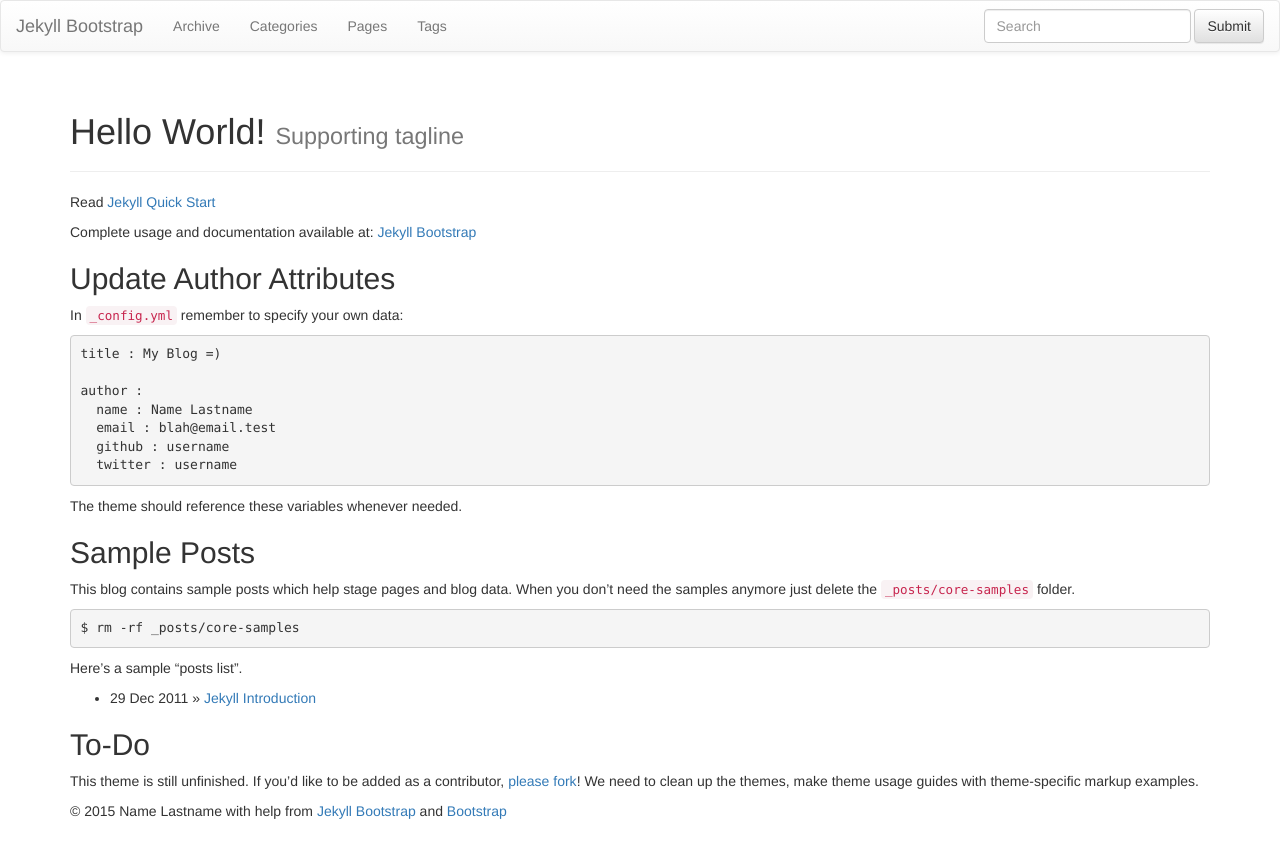
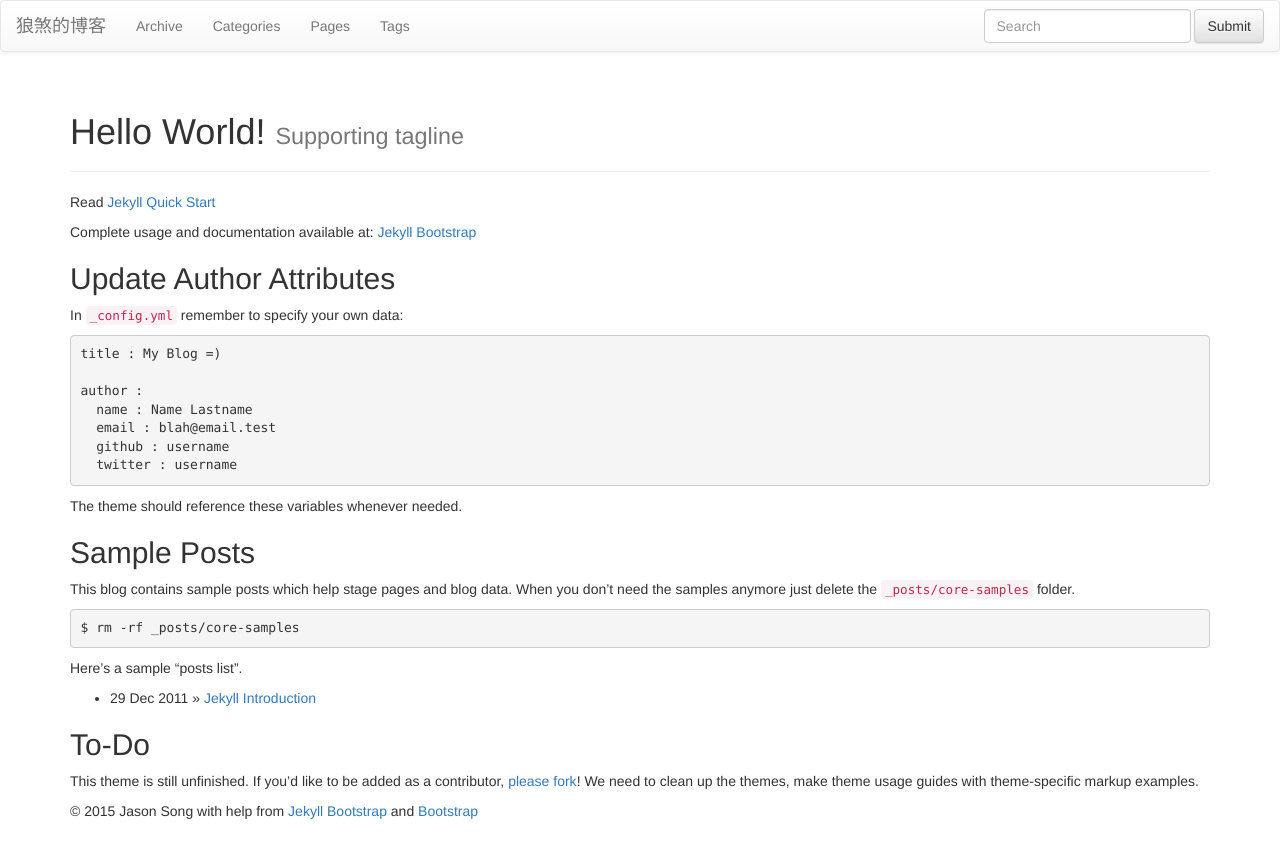
Before and after one commit to WolfogreRecycleBin/wolfogre.github.io, a Jekyll site: the page built from index.md, in a window 1280 px wide. Shown: the top 858 px of the page. Built offline with Jekyll 4.4.1, drawn with Linux system fonts in a browser that asks for light colours; nearby versions of some CDN libraries; library files that are not in the unit come from our copies.

```diff
--- a/_config.yml
+++ b/_config.yml
@@ -8,12 +8,12 @@ highlighter: pygments
 # Themes are encouraged to use these universal variables
 # so be sure to set them if your theme uses them.
 #
-title : Jekyll Bootstrap
+title : 狼煞的博客
 tagline: Site Tagline
 author :
-  name : Name Lastname
-  email : blah@email.test
-  github : username
+  name : Jason Song
+  email : wolfogre@qq.com
+  github : wolfogre
   twitter : username
   feedburner : feedname
 
@@ -25,7 +25,7 @@ author :
 # Else if you are pushing to username.github.io, replace with your username.
 # Finally if you are pushing to a GitHub project page, include the project name at the end.
 #
-production_url : http://username.github.io
+production_url : http://wolfogre.github.io
 
 # All Jekyll-Bootstrap specific configurations are namespaced into this hash
 #
```
